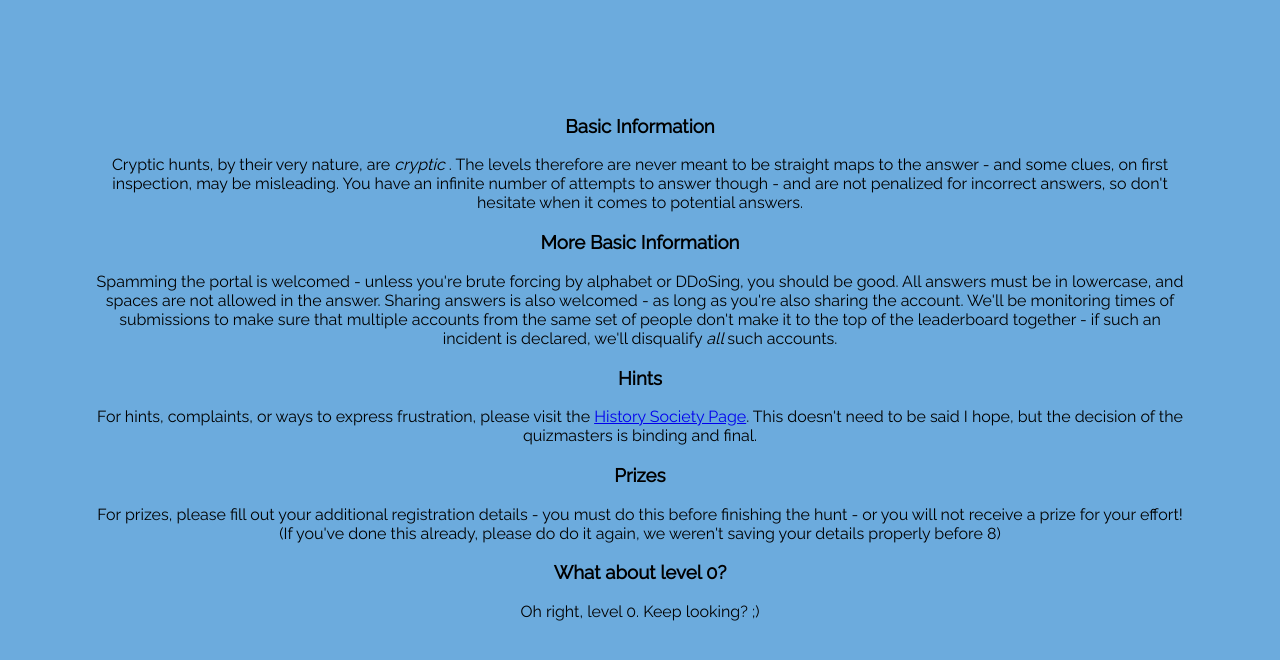
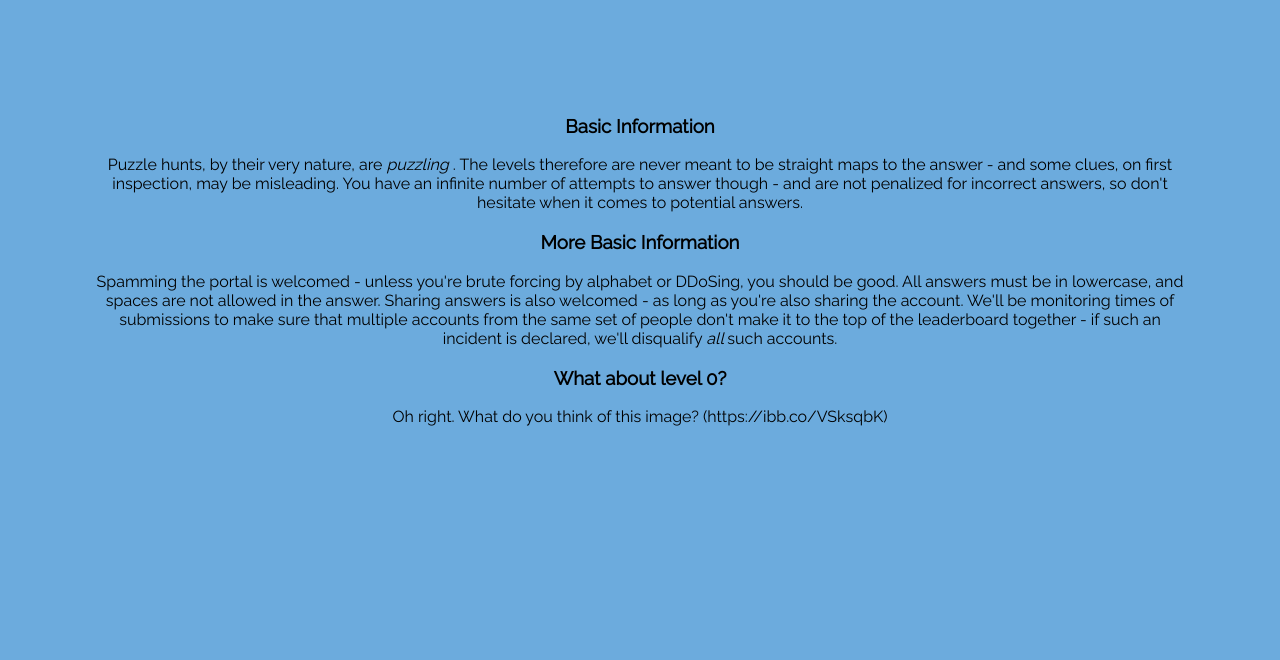
Before and after one commit to barun511/cryptic-hunt-personal, a Django app: page /rules in a window 1280 px wide. Shown: the part 36-696 px from the top of the page. Run offline with Django 3.2, Linux system fonts and the light colour scheme.

Commit message:
Updates rules

```diff
--- a/hunt/templates/rules.html
+++ b/hunt/templates/rules.html
@@ -2,23 +2,14 @@
 {% block 'content' %}
 <p>
     <h3> Basic Information </h3>
-    Cryptic hunts, by their very nature, are <i> cryptic </i>. The levels therefore are never meant to be straight maps to the answer - and some clues, on first inspection, may be misleading. You have an infinite number of attempts to answer though - and are not penalized for incorrect answers, so don't hesitate when it comes to potential answers.
+    Puzzle hunts, by their very nature, are <i> puzzling </i>. The levels therefore are never meant to be straight maps to the answer - and some clues, on first inspection, may be misleading. You have an infinite number of attempts to answer though - and are not penalized for incorrect answers, so don't hesitate when it comes to potential answers.
 </p>
 <p>
     <h3> More Basic Information </h3>
     Spamming the portal is welcomed - unless you're brute forcing by alphabet or DDoSing, you should be good. All answers must be in lowercase, and spaces are not allowed in the answer. Sharing answers is also welcomed - as long as you're also sharing the account. We'll be monitoring times of submissions to make sure that multiple accounts from the same set of people don't make it to the top of the leaderboard together - if such an incident is declared, we'll disqualify <i> all </i> such accounts.
 </p>
 <p>
-    <h3> Hints </h3>
-    For hints, complaints, or ways to express frustration, please visit the <a href="https://www.facebook.com/ashokahistorysoc/">History Society Page</a>. This doesn't need to be said I hope, but the decision of the quizmasters is binding and final.
-</p>
-<p>
-    <h3> Prizes </h3>
-    For prizes, please fill out your additional registration details - you must do this before finishing the hunt - or you will not receive a prize for your effort! <br>
-    (If you've done this already, please do do it again, we weren't saving your details properly before 8)
-</p>
-<p>
     <h3> What about level 0? </h3>
-    Oh right, level 0. Keep looking? ;)
+    Oh right. What do you think of this image? (https://ibb.co/VSksqbK)
 </p>
 {% endblock %}
```
